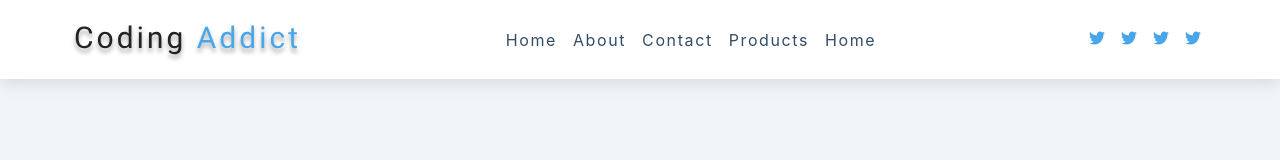
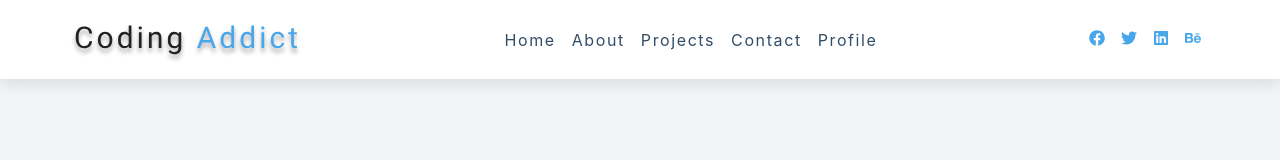
Before and after one commit to BulegaHassan/navbar, a React (Create React App) app: page / in a window 1280 px wide. Shown: the top 160 px of the page. Built offline with nearby package versions, Linux system fonts and the light colour scheme.

Commit message:
refactor!: add nav items and icons dynamically
use map method to iterate data to display items

```diff
--- a/src/Navbar.js
+++ b/src/Navbar.js
@@ -1,7 +1,7 @@
-import React, { useState, useRef, useEffect } from 'react'
-import { FaBars, FaTwitter } from 'react-icons/fa'
-import { links, social } from './data'
-import logo from './logo.svg'
+import React, { useState, useRef, useEffect } from "react";
+import { FaBars, FaTwitter } from "react-icons/fa";
+import { links, social } from "./data";
+import logo from "./logo.svg";
 
 const Navbar = () => {
   return (
@@ -15,44 +15,29 @@
         </div>
         <div className='links-container show-container'>
           <ul className='links'>
-            <li>
-              <a href='#'>home</a>
-            </li>
-            <li>
-              <a href='#'>about</a>
-            </li>
-            <li>
-              <a href='#'>contact</a>
-            </li>
-            <li>
-              <a href='#'>products</a>
-            </li>
-            <li>
-              <a href='#'>home</a>
-            </li>
+            {links.map((link) => {
+              const { id, url, text } = link;
+              return (
+                <li key={id}>
+                  <a href={url}> {text}</a>
+                </li>
+              );
+            })}
           </ul>
         </div>
         <ul className='social-icons'>
-          <li>
-            <a href='https://twitter.com'>
-              <FaTwitter />
-            </a>
-          </li>
-          <li>
-            <a href='https://twitter.com'>
-              <FaTwitter />
-            </a>
-          </li>
-          <li>
-            <a href='https://twitter.com'>
-              <FaTwitter />
-            </a>
-          </li><li><a href="https://twitter.com"><FaTwitter/></a></li>
-
+          {social.map((socialIcon) => {
+            const { id, url, icon } = socialIcon;
+            return (
+              <li key={id}>
+                <a href={url}>{icon}</a>
+              </li>
+            );
+          })}
         </ul>
       </div>
     </nav>
   );
-}
+};
 
-export default Navbar
+export default Navbar;
```
